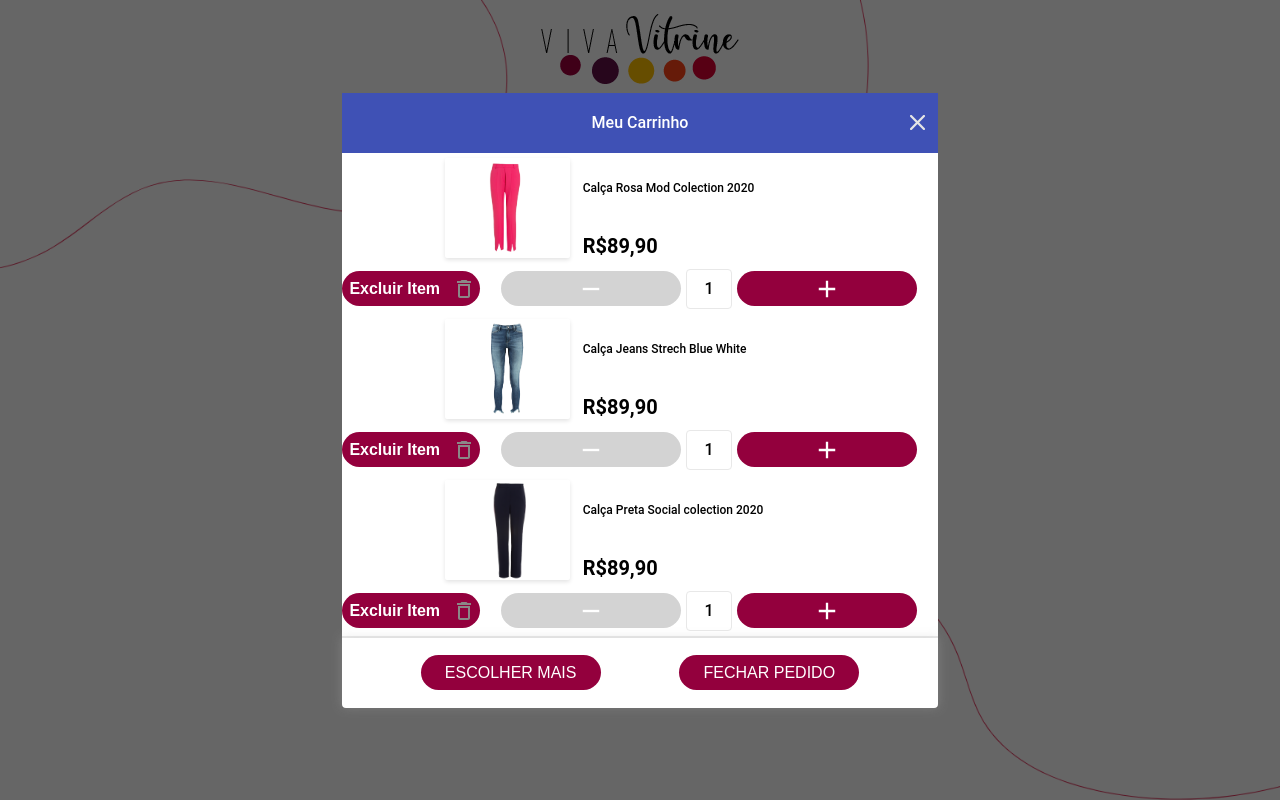
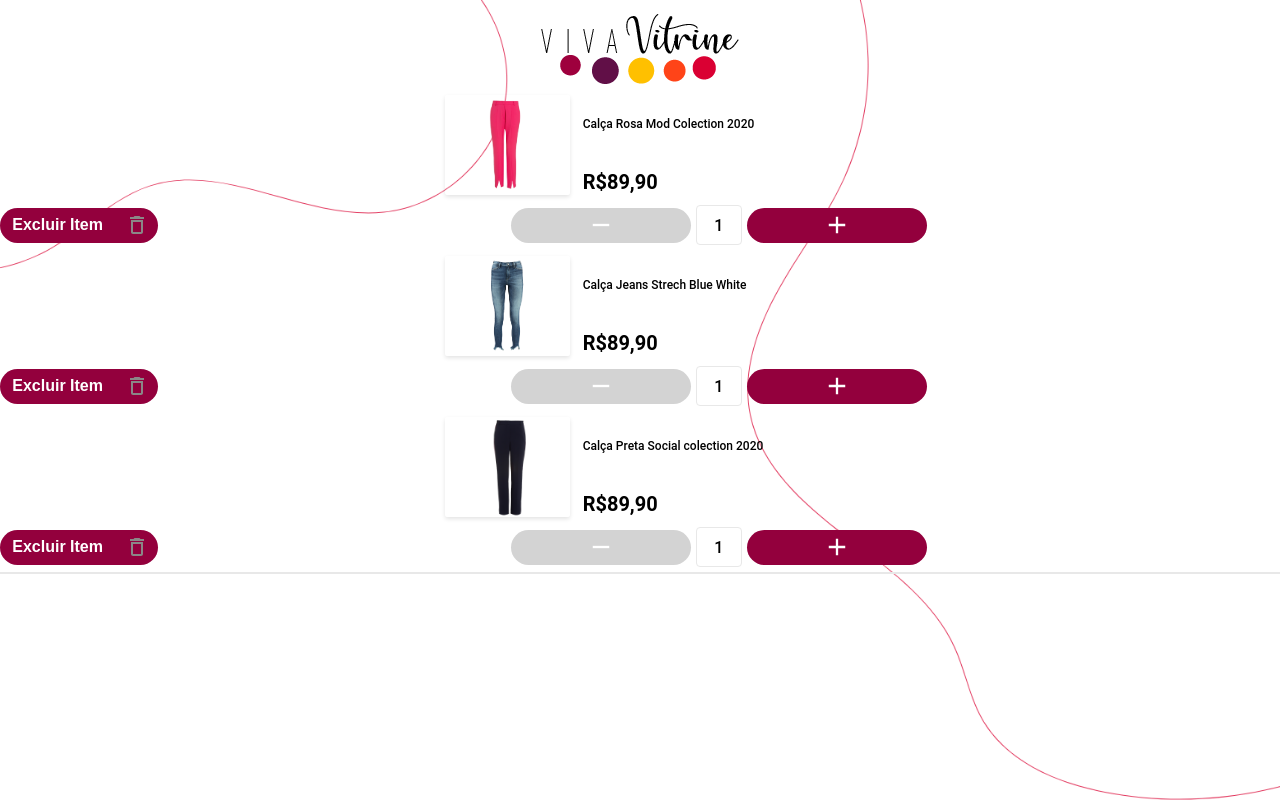
Before and after one commit to alanaraujop/megahack-sebrae, a React (Create React App) app: page / in a window 1280 px wide. Built offline with nearby package versions, Linux system fonts and the light colour scheme.

Commit message:
Melhoria no modal

```diff
--- a/src/components/features/Cart/Cart.js
+++ b/src/components/features/Cart/Cart.js
@@ -41,13 +41,6 @@ export default function Cart(props) {
   };
 
   return (
-    <Modal
-      onClose={handleClose}
-      show={show}
-      title={"Meu Carrinho"}
-      onConfirm={onConfirm}
-      maxHeight={"80%"}
-    >
     <Content>
       {products.map((product, index) => (
         <CardContainer key={product.id}>
@@ -94,6 +87,5 @@ export default function Cart(props) {
         </CardContainer>
       ))}
     </Content>
-    </Modal>
   );
 }
--- a/src/components/modules/Modal/Modal.js
+++ b/src/components/modules/Modal/Modal.js
@@ -1,4 +1,9 @@
-import React, { useEffect } from "react";
+import React, {
+  useEffect,
+  useState,
+  useImperativeHandle,
+  forwardRef,
+} from "react";
 
 import {
   Container,
@@ -12,7 +17,7 @@ import {
 
 import Button from "../../elements/Button";
 
-const Modal = (props) => {
+const Modal = (props, ref) => {
   const {
     textConfirm = "FECHAR PEDIDO",
     textChooseMore = "ESCOLHER MAIS",
@@ -21,16 +26,31 @@ const Modal = (props) => {
     children,
     title,
     footer,
-    show,
+    // show,
     maxHeight,
     FooterHeight,
   } = props;
+
+  const [show, setShow] = useState(true);
+
+  useImperativeHandle(ref, () => ({
+    setShow,
+  }));
 
   useEffect(() => {
     if (show)
       document.querySelector("body").setAttribute("style", "overflow: hidden");
     else document.querySelector("body").removeAttribute("style");
   }, [show]);
+
+  const handleClose = () => {
+    setShow(false);
+    onClose && onClose();
+  };
+
+  const handleConfirm = () => {
+    onConfirm && onConfirm();
+  };
 
   return (
     <Container show={show}>
@@ -39,9 +59,9 @@ const Modal = (props) => {
         onClick={(e) => e.stopPropagation(e)}
         maxHeight={maxHeight}
       >
-        <Header>
+        <Header color="primary">
           <Title>{title}</Title>
-          <Close onClick={onClose} />
+          <Close onClick={handleClose} />
         </Header>
         <Body>{children}</Body>
         <Footer height={FooterHeight}>
@@ -49,14 +69,11 @@ const Modal = (props) => {
             <>
               <Button
                 // border={`2px solid ${theme.primaryColor}`}
-                width={"120px"}
-                onClick={onClose}
+                onClick={handleClose}
               >
                 {textChooseMore}
               </Button>
-              <Button width={"120px"} onClick={onConfirm}>
-                {textConfirm}
-              </Button>
+              <Button nClick={handleConfirm}>{textConfirm}</Button>
             </>
           )}
         </Footer>
@@ -65,4 +82,4 @@ const Modal = (props) => {
   );
 };
 
-export default Modal;
+export default forwardRef(Modal);
--- a/src/components/modules/Modal/styles.js
+++ b/src/components/modules/Modal/styles.js
@@ -43,7 +43,7 @@ const Header = styled.div`
   align-items: center;
   min-height: 60px;
   justify-content: center;
-  background-color: ${(props) => props.bgHeader || "#3f51b5"};
+  background-color: ${(props) => props.theme.colors[props.color]};
 `;
 
 export const Title = styled.h2`
```
Lines whose indentation alone changed are shown as unchanged.
